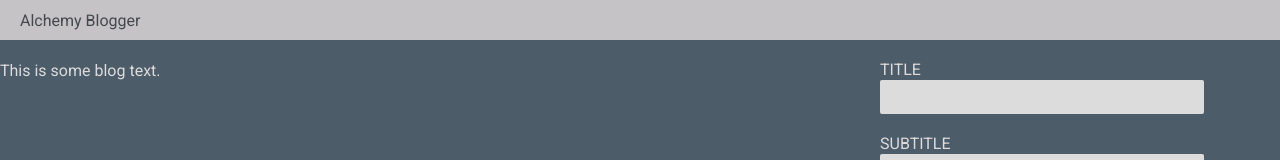
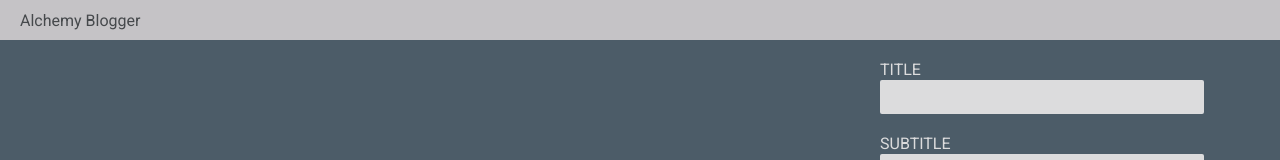
Before and after one commit to Jmart5564/blog-builder-react, a React (Create React App) app: page / in a window 1280 px wide. Shown: the top 160 px of the page. Built offline with nearby package versions, Linux system fonts and the light colour scheme; a web font is replaced by a local one.

Commit message:
text state set and updates onChange

```diff
--- a/src/components/Editor/Editor.js
+++ b/src/components/Editor/Editor.js
@@ -2,7 +2,13 @@ import React from 'react';
 
 import './Editor.css';
 
-export default function Editor({ title, setTitle, subtitle, setSubtitle }) {
+export default function Editor({
+  title,
+  setTitle,
+  subtitle,
+  setSubtitle,
+  text,
+  setText }) {
   return (
     <div className="editor">
       <div className="form-control">
@@ -44,7 +50,7 @@ export default function Editor({ title, setTitle, subtitle, setSubtitle }) {
         </div>
       </div>
       <div className="form-control">
-        <textarea style={{ height: '250px' }} />
+        <textarea style={{ height: '250px' }} value={text} onChange={(e) => setText(e.target.value)} />
         <label>Text</label>
       </div>
     </div>
--- a/src/components/Home/Home.js
+++ b/src/components/Home/Home.js
@@ -8,12 +8,19 @@ import './Home.css';
 export default function Home() {
   const [title, setTitle] = useState('');
   const [subtitle, setSubtitle] = useState('');
+  const [text, setText] = useState('');
 
   return (
     <main>
       {/* pass the state variables as props to the presentational components */}
-      <Preview {...{ title, subtitle }} />
-      <Editor {...{ title, setTitle, subtitle, setSubtitle }}/>
+      <Preview {...{ title, subtitle, text }} />
+      <Editor {...{
+        title,
+        setTitle,
+        subtitle,
+        setSubtitle,
+        text,
+        setText }}/>
     </main>
   );
 }
--- a/src/components/Preview/Preview.js
+++ b/src/components/Preview/Preview.js
@@ -2,12 +2,12 @@ import React from 'react';
 
 import './Preview.css';
 
-export default function Preview({ title, subtitle }) {
+export default function Preview({ title, subtitle, text }) {
   return (
     <div>
       <h1>{title}</h1>
       <h3>{subtitle}</h3>
-      <p>This is some blog text. </p>
+      <p>{text}</p>
     </div>
   );
 }
```
